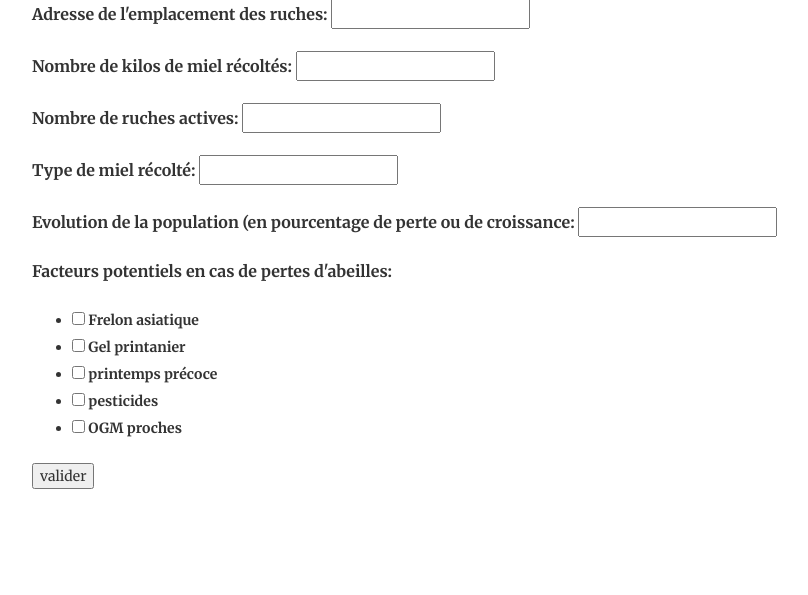
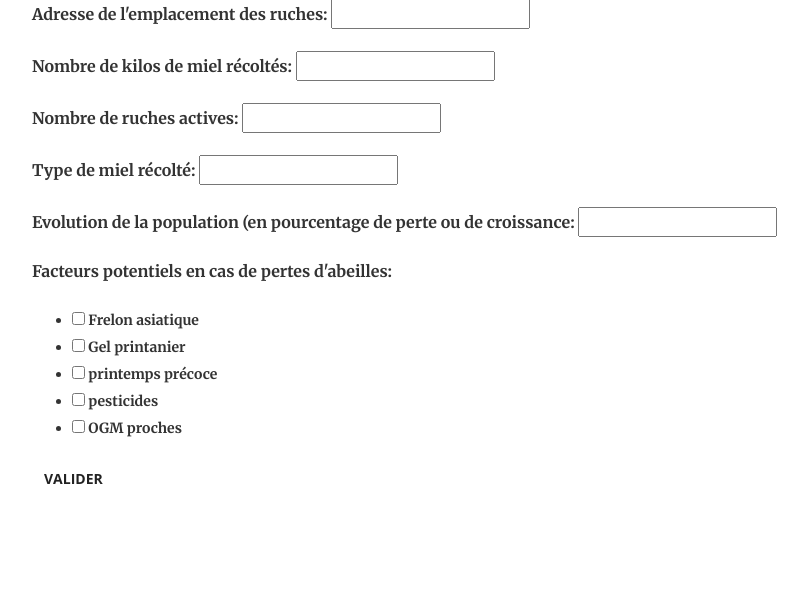
Before and after one commit to anthimeschrefheere/Maybee, a Django app: page /maybee/apiculteurs in a window 1280 px wide. Shown: the part 901-1496 px from the top of the page, without its empty margins (233-1041 px from the left). Before the commit the page ends 1390 px from the top, so only its background shows below. Run offline with Django 3.2, Linux system fonts and the light colour scheme; some libraries are stand-ins or nearby versions.

Commit message:
new conseil

```diff
--- a/maybee_website/templates/apiculteur.html
+++ b/maybee_website/templates/apiculteur.html
@@ -98,9 +98,9 @@
             <div class="row">
                 <div class="col-lg-8 col-lg-offset-2 " align="justify">
 
-                    <form method='post'>
+                    <form method='post' role="form">
                          {{ form.as_p }}
-                    <input type='submit' value='valider'>{% csrf_token %}
+                    <input type='submit' value='valider' class="btn btn-default">{% csrf_token %}
                     </form>
                 </div>
 
```
